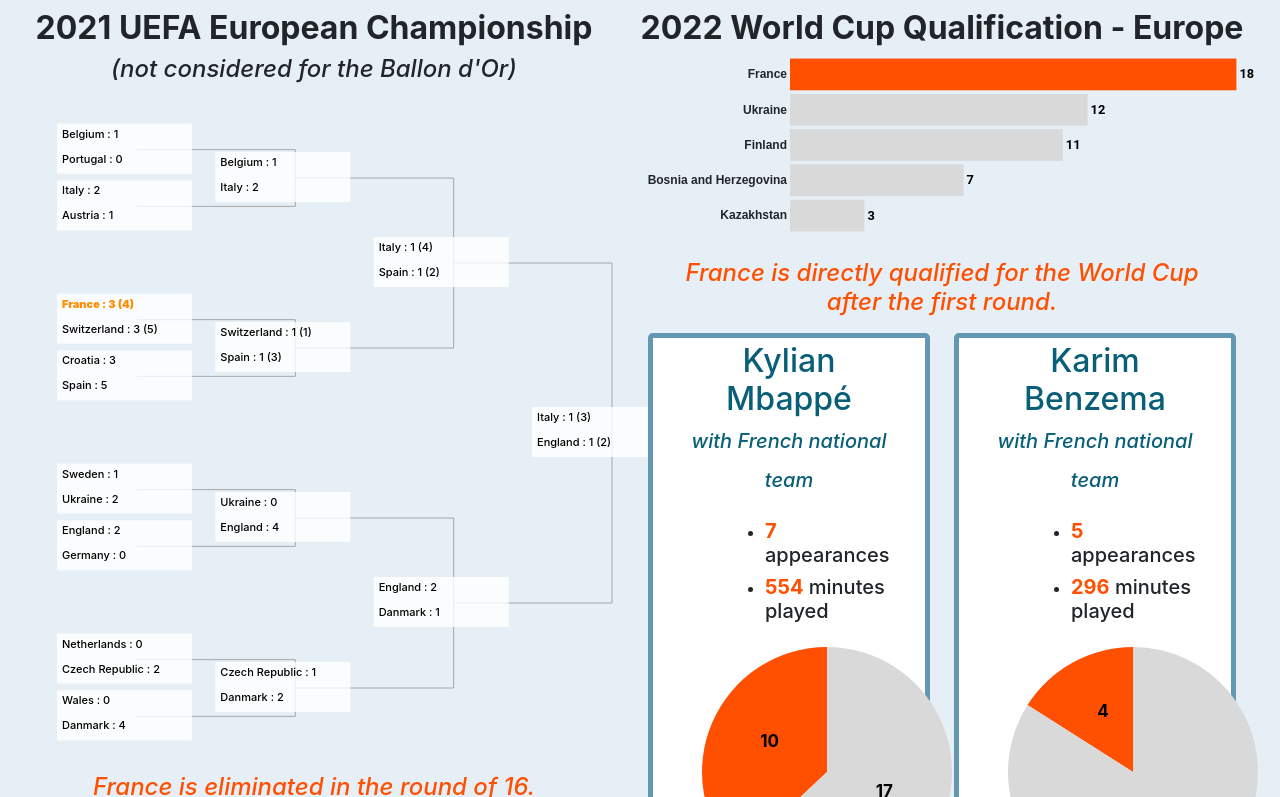
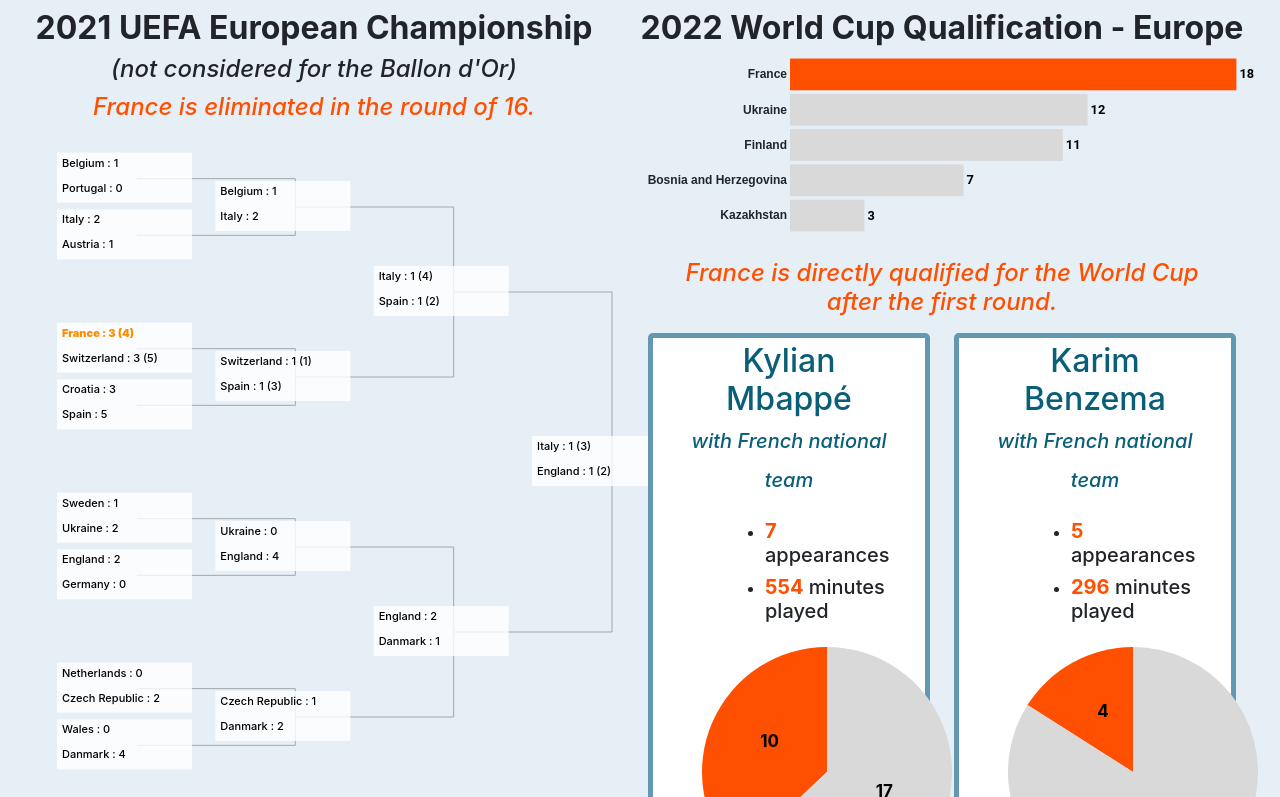
Before and after one commit to Kevin-Lam1013/INF8808-DataVizualisationProject, a React (Create React App) app: page / in a window 1280 px wide. Shown: the part 1963-2760 px from the top of the page. Built offline with nearby package versions, Linux system fonts and the light colour scheme.

Commit message:
fixed tooltip

```diff
--- a/src/SecondViz/SecondViz.js
+++ b/src/SecondViz/SecondViz.js
@@ -136,8 +136,7 @@
               <span>2022 Africa Cup of Nations  <br /><br /></span>
             )}
           </h2>
-          {/* TOURNAMENT BRACKET */}
-          <Bracket data={bracketData} teamSelected={team} />
+
 
           {team === "France" ? (
             <span className="fst-italic h4 pt-4" style={{ color: "#FF4F00" }}>
@@ -148,6 +147,8 @@
               Senegal won the tournament.
             </span>
           )}
+          {/* TOURNAMENT BRACKET */}
+          <Bracket data={bracketData} teamSelected={team} />
         </div>
 
         <div className="col-6">
@@ -184,7 +185,7 @@
           </div>
 
           {/* Pie Charts */}
-          <div className="row p-2">
+          <div className="row p-2 pb-5">
             <div className="w-50 ">
               <div className="container border border-5 border-primary rounded-3 bg-white">
                 <h2>
--- a/src/components/Bracket/Bracket.js
+++ b/src/components/Bracket/Bracket.js
@@ -51,10 +51,15 @@
       .style("opacity", 0)
       .attr("class", "tooltip")
       .style("background-color", "white")
+      .style("position", "absolute")
+      .style("width", "48%")
+      .style("text-align", "center")
+      .style("color", "#FF4F00")
       .style("border", "solid")
       .style("border-width", "2px")
       .style("border-radius", "5px")
-      .style("padding", "5px");
+      .style("font-size", "15px")
+
 
     // Add the links between nodes:
     svg
@@ -194,7 +199,7 @@
 
   return (
     <div id="container">
-      <svg ref={ref}></svg>
+      <svg ref={ref}> </svg>
     </div>
   );
 }
```
